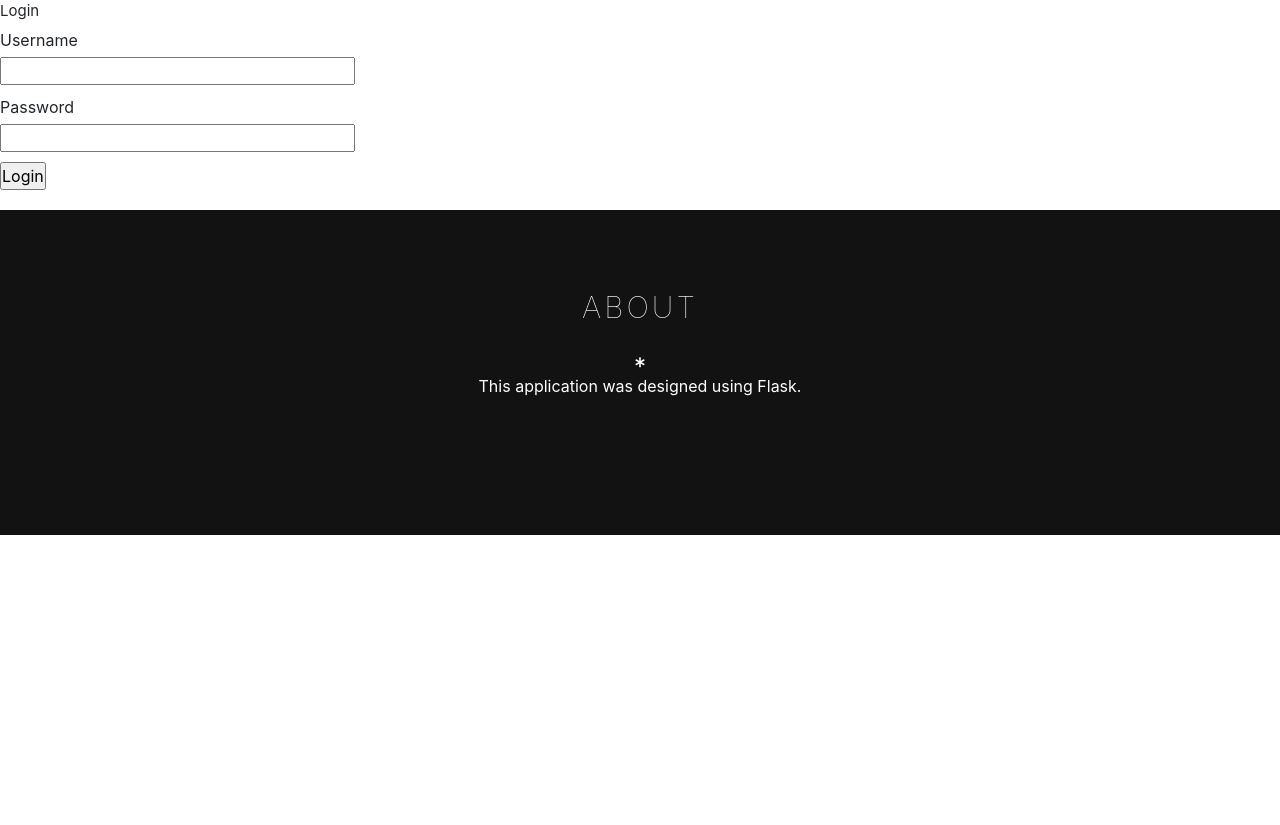
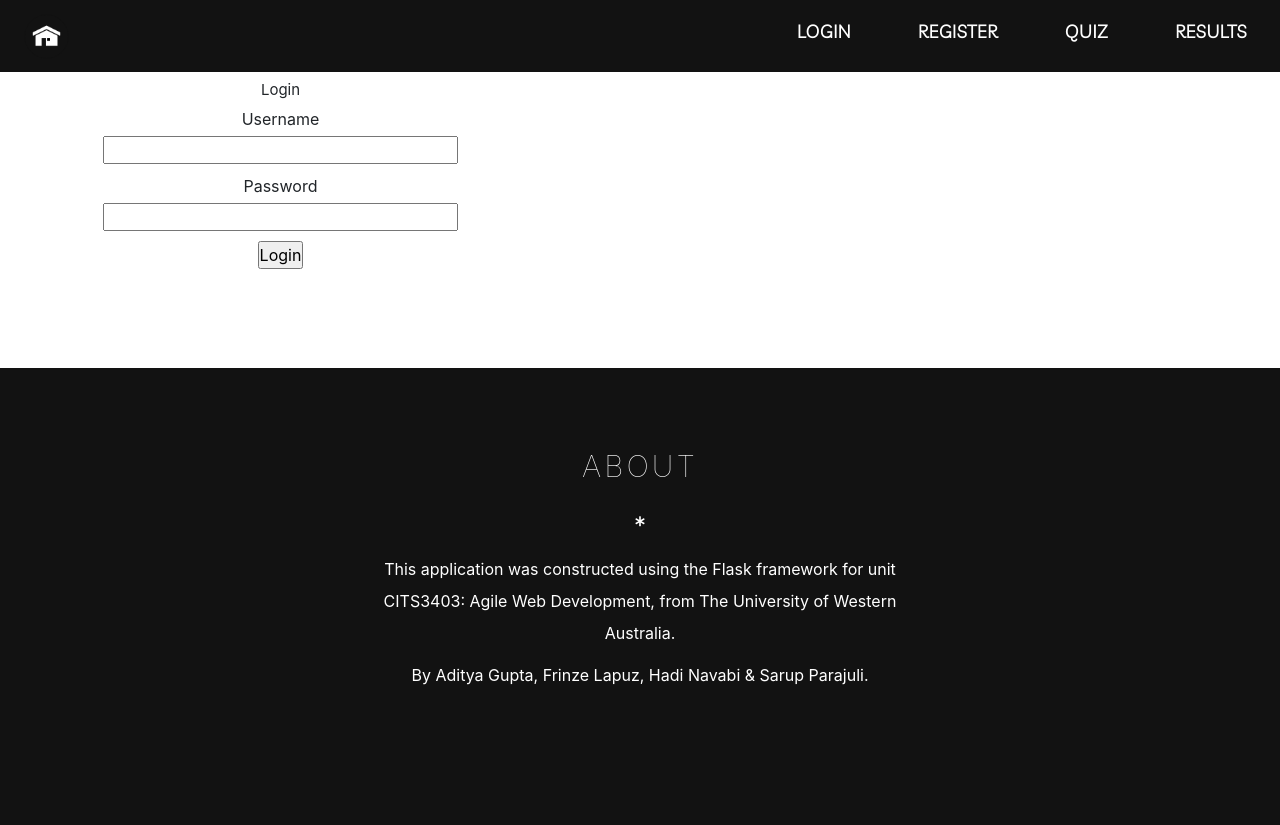
Before and after one commit to Spotimania/Spotimania, a Flask app: page /login in a window 1280 px wide. Before the commit the page ends 535 px from the top, so only its background shows below. Run offline with Flask 2, Linux system fonts and the light colour scheme; some libraries are stand-ins or nearby versions; some web fonts are replaced.

Commit message:
Static files refinement
Updated homepage with sticky nav, home icon, footer, and refinement of code for other static files.

```diff
--- a/app/static/css/footer.css
+++ b/app/static/css/footer.css
@@ -1,29 +1,11 @@
 /* footer */
 
 footer{
-    padding: 7.9rem 0;
+    padding: 8rem 0;
     background-color: rgb(18, 18, 18);
     color: white;
     text-align: center;
     position: relative;
-}
-
-.back-to-top{
-    width: 7rem;
-    height: 7rem;
-    background-color: rgb(18, 18, 18);
-    position: absolute;
-    top: -3rem;
-    left: 50%;
-    transform: translateX(-50%);
-    border-radius: 50%;
-}
-
-.back-to-top i{
-    display: block;
-    color: white;
-    font-size: 2rem;
-    padding: 2rem;
 }
 
 .footer-content-about h4{
--- a/app/static/css/header.css
+++ b/app/static/css/header.css
@@ -6,7 +6,7 @@ header{
     top: 0;
     left: 0;
     z-index: 1;
-    background: transparent;
+    background: rgb(18, 18, 18);
 }
 
 .nav{
@@ -98,3 +98,18 @@ header{
 .nav-link:hover{
     color: var(--secondary-font-color);
 }
+
+.sticky {
+    position: fixed;
+    top: 0;
+    width: 100%;
+    background: rgb(18, 18, 18);
+}
+
+.home-icon {
+    vertical-align: auto;
+    width: 45px;
+    height: 45px;
+    border-radius: 50%;
+    margin-right: 10px;
+}
--- a/app/static/css/style.css
+++ b/app/static/css/style.css
@@ -46,7 +46,7 @@
 
 .body-btn{
     font-size: 1.5rem;
-    color: var(--secondary-font-color);
+    color: var(--light-black);
     position: relative;
     transition: color 0.5s;
 }
@@ -58,7 +58,7 @@
     bottom: -3px;
     width: 100%;
     height: 2px;
-    background-color: var(--secondary-font-color);
+    background-color: var(--light-black);
     transition: background-color 0.5s;
 }
 
--- a/app/templates/components/footer.html
+++ b/app/templates/components/footer.html
@@ -1,10 +1,15 @@
 <footer>
     <div class="container">
-        <div class="footer-content:">
+        <div class="footer-content">
             <div class="footer-content-about">
                 <h4>About</h4>
                 <div class="asterisk"><i class="fas fa-asterisk"></i></div>
-                <p>This application was designed using Flask.
+                <p>
+                    This application was constructed using the Flask framework for unit CITS3403: Agile Web Development,
+                    from The University of Western Australia.
+                </p>
+                <p>
+                    By Aditya Gupta, Frinze Lapuz, Hadi Navabi & Sarup Parajuli.
                 </p>
             </div>
         </div>
--- a/app/templates/components/head.html
+++ b/app/templates/components/head.html
@@ -1,9 +1,7 @@
 <head>
 	<meta charset="UTF-8">
 	<meta name="viewport" content="width=device-width, initial-scale=1.0">
-	<!-- BOOSTRAP CSS -->
-	<link rel="stylesheet" href="https://stackpath.bootstrapcdn.com/bootstrap/4.4.1/css/bootstrap.min.css"
-		integrity="sha384-Vkoo8x4CGsO3+Hhxv8T/Q5PaXtkKtu6ug5TOeNV6gBiFeWPGFN9MuhOf23Q9Ifjh" crossorigin="anonymous">
+
 	<!-- JQuery -->
 	<script src="https://code.jquery.com/jquery-3.4.1.slim.min.js"
 		integrity="sha384-J6qa4849blE2+poT4WnyKhv5vZF5SrPo0iEjwBvKU7imGFAV0wwj1yYfoRSJoZ+n"
@@ -16,9 +14,13 @@
 	<script src="https://stackpath.bootstrapcdn.com/bootstrap/4.4.1/js/bootstrap.min.js"
 		integrity="sha384-wfSDF2E50Y2D1uUdj0O3uMBJnjuUD4Ih7YwaYd1iqfktj0Uod8GCExl3Og8ifwB6"
 		crossorigin="anonymous"></script>
-	<script type="text/javascript" src="{{url_for('static', filename='main.js')}}">
-	</script>
-	<!--Font awesome CDN for icons-->
+	<!-- Local Javascript File -->
+	<script type="text/javascript" src="{{url_for('static', filename='main.js')}}" async></script>
+
+	<!-- Bootstrap CSS -->
+	<link rel="stylesheet" href="https://stackpath.bootstrapcdn.com/bootstrap/4.4.1/css/bootstrap.min.css"
+		integrity="sha384-Vkoo8x4CGsO3+Hhxv8T/Q5PaXtkKtu6ug5TOeNV6gBiFeWPGFN9MuhOf23Q9Ifjh" crossorigin="anonymous">
+	<!--Font awesome CDN CSS for icons-->
 	<link rel="stylesheet" href="https://cdnjs.cloudflare.com/ajax/libs/font-awesome/5.11.2/css/all.min.css">
 	<!-- Local CSS Stylesheet -->
 	<link rel="stylesheet" href="{{url_for('static',filename='css/style.css')}}">
--- a/app/templates/components/nav.html
+++ b/app/templates/components/nav.html
@@ -5,11 +5,12 @@
                 <i class="fas fa-bars"></i>
                 <i class="fas fa-times"></i>
             </div>
-            <ul class="nav-list">
+            <a href="{{ url_for('index') }}"><img src="{{ url_for('static', filename='images/homeicon.png') }}" alt="Home" class="home-icon"></a>
+            <!-- <ul class="nav-list" style="vertical-align: auto;">
                 <li class="nav-item">
                     <a href="{{ url_for('index') }}" class="nav-link">Home</a>
                 </li>
-            </ul>
+            </ul> -->
             <ul class="nav-list">
                 <li class="nav-item">
                     <a href="{{ url_for('login') }}" class="nav-link">Login</a>
--- a/app/templates/index.html
+++ b/app/templates/index.html
@@ -7,7 +7,7 @@
         <h2 class="sub-headline">
             <span class="first-letter">S</span>potimania!
         </h2>
-        <h1 class="headline">Welcome</h1>
+        <h1 class="headline">Spotify Music Quiz</h1>
         <div class="headline-description">
             <div class="single-animation">
                 <h5>CITS3403</h5>
@@ -38,7 +38,7 @@
                     using the navgation bar above, if you have not yet created an account,
                     click on the button below to get started!
                 </p>
-                <a href="#" class="btn body-btn">Get Registered</a>
+                <a href="{{ url_for('register') }}" class="btn body-btn">Get Registered</a>
             </div>
             <div class="intro-image">
                 <img src="{{ url_for('static', filename='images/spotify.gif') }}" alt="Spotify GIF">
--- a/app/templates/layout.html
+++ b/app/templates/layout.html
@@ -1,10 +1,10 @@
 <!DOCTYPE html>
 <html lang="en">
+
 {% include 'components/head.html' %}
 
 <body>
 	{% include 'components/nav.html' %}
-
 
 	<div>
 		{% with messages = get_flashed_messages(with_categories=true)%} {% if messages %}
@@ -15,7 +15,6 @@
 		{% endfor %} {% endif %} {% endwith %}
 	</div>
 
-
 	{% block content%} {% endblock %}
 
 	{% include 'components/footer.html' %}
--- a/app/templates/login.html
+++ b/app/templates/login.html
@@ -1,4 +1,10 @@
-{% extends 'layout.html' %} {% block content %}
+{% extends 'layout.html' %}
+
+{% block content %}
+
+<section class="home-intro">
+	<div class="container">
+		<div class = intro-info>
 			<form name="login" action="" method="POST" novalidate>
 				<fieldset class="form-group">
 					<legend>{{title}}</legend>
@@ -22,4 +28,8 @@
 					</p>
 				</fieldset>
 			</form>
+		</div>
+	</div>
+</section>
+
 {% endblock %}
```
Also changed, not shown: app/static/images/homeicon.png (added). Lines whose indentation alone changed are shown as unchanged.
